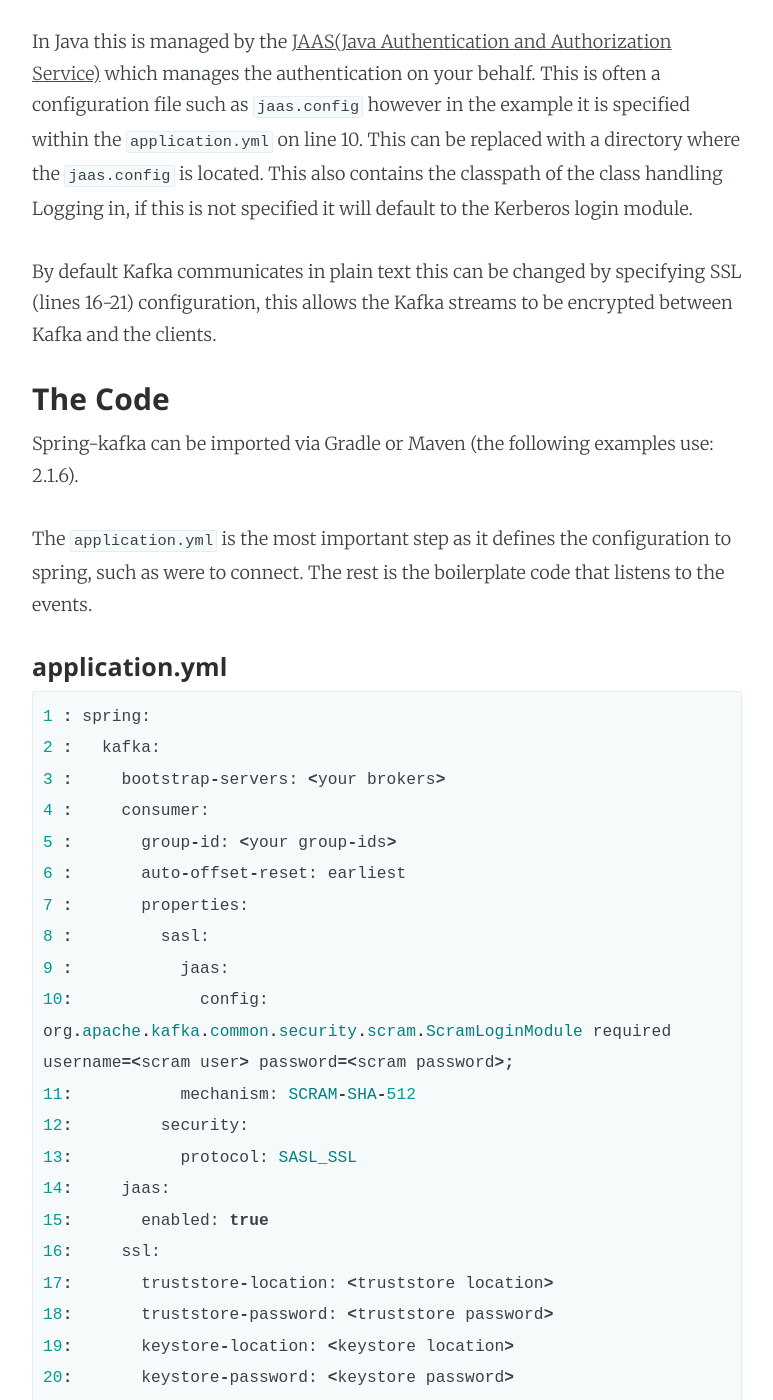
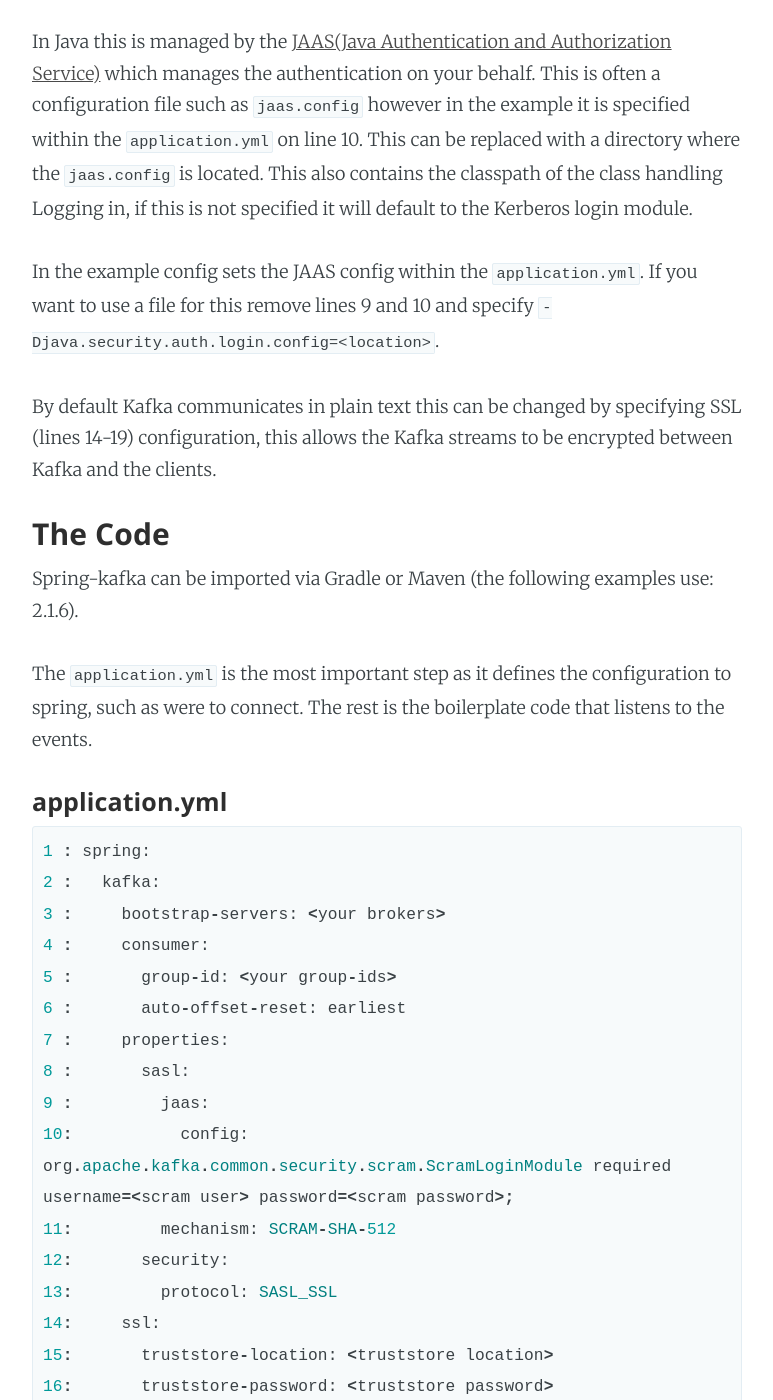
Before and after one commit to NiallBunting/niallbunting.github.io, a Jekyll site: the page built from _posts/2020-01-10-kafka-scram-setup.markdown, in a window 1280 px wide and 1400 px high, scrolled down 879 px. Shown: the whole window, without its empty margins (253-1026 px from the left). Built offline with Jekyll 4.4.1, drawn with Linux system fonts in a browser that asks for light colours.

Commit message:
Fix some issues that have come up
This is a little bit of an envolving file as I refine the technique.

```diff
--- a/_posts/2020-01-10-kafka-scram-setup.markdown
+++ b/_posts/2020-01-10-kafka-scram-setup.markdown
@@ -20,7 +20,9 @@
 
 In Java this is managed by the [JAAS(Java Authentication and Authorization Service)][jaas] which manages the authentication on your behalf. This is often a configuration file such as `jaas.config` however in the example it is specified within the `application.yml` on line 10. This can be replaced with a directory where the `jaas.config` is located. This also contains the classpath of the class handling Logging in, if this is not specified it will default to the Kerberos login module.
 
-By default Kafka communicates in plain text this can be changed by specifying SSL (lines 16-21) configuration, this allows the Kafka streams to be encrypted between Kafka and the clients.
+In the example config sets the JAAS config within the `application.yml`. If you want to use a file for this remove lines 9 and 10 and specify `-Djava.security.auth.login.config=<location>`.
+
+By default Kafka communicates in plain text this can be changed by specifying SSL (lines 14-19) configuration, this allows the Kafka streams to be encrypted between Kafka and the clients.
 
 ### The Code
 
@@ -37,21 +39,19 @@
 4 :     consumer:
 5 :       group-id: <your group-ids>
 6 :       auto-offset-reset: earliest
-7 :       properties:
-8 :         sasl:
-9 :           jaas:
-10:             config: org.apache.kafka.common.security.scram.ScramLoginModule required username=<scram user> password=<scram password>;
-11:           mechanism: SCRAM-SHA-512
-12:         security:
-13:           protocol: SASL_SSL
-14:     jaas:
-15:       enabled: true
-16:     ssl:
-17:       truststore-location: <truststore location>
-18:       truststore-password: <truststore password>
-19:       keystore-location: <keystore location>
-20:       keystore-password: <keystore password>
-21:       key-password: <key password>
+7 :     properties:
+8 :       sasl:
+9 :         jaas:
+10:           config: org.apache.kafka.common.security.scram.ScramLoginModule required username=<scram user> password=<scram password>;
+11:         mechanism: SCRAM-SHA-512
+12:       security:
+13:         protocol: SASL_SSL
+14:     ssl:
+15:       truststore-location: <truststore location>
+16:       truststore-password: <truststore password>
+17:       keystore-location: <keystore location>
+18:       keystore-password: <keystore password>
+19:       key-password: <key password>
 {% endhighlight %}
 
 #### Root project
```
